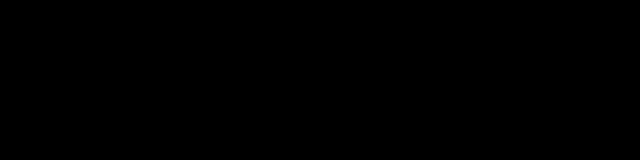
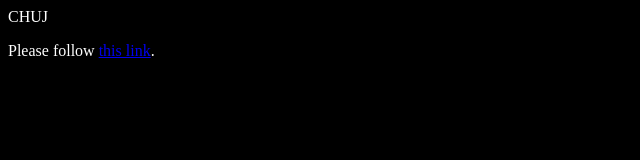
Before and after one commit to xPolix/troche.o.wszystkim, a plain HTML site: page index.html in a window 1280 px wide. Shown: the whole page, without its empty margins (0-640 px from the left). Drawn offline with Linux system fonts and the light colour scheme.

Commit message:
Update index.html

```diff
--- a/index.html
+++ b/index.html
@@ -1,7 +1,9 @@
 <head>
 <title> Troche o wszystkim </title>
+<meta http-equiv="refresh" content="7; url='https://xpolix.github.io/troche.o.wszystkim/koniec-roku-szkolnego'" />
 </head>
 
 <body style="background-color: black;">
-  CHUJ
+  <p style="color:white">CHUJ</p>
+  <p style="color:white">Please follow <a href="https://xpolix.github.io/troche.o.wszystkim/koniec-roku-szkolnego">this link</a>.</p>
 </body>
```
